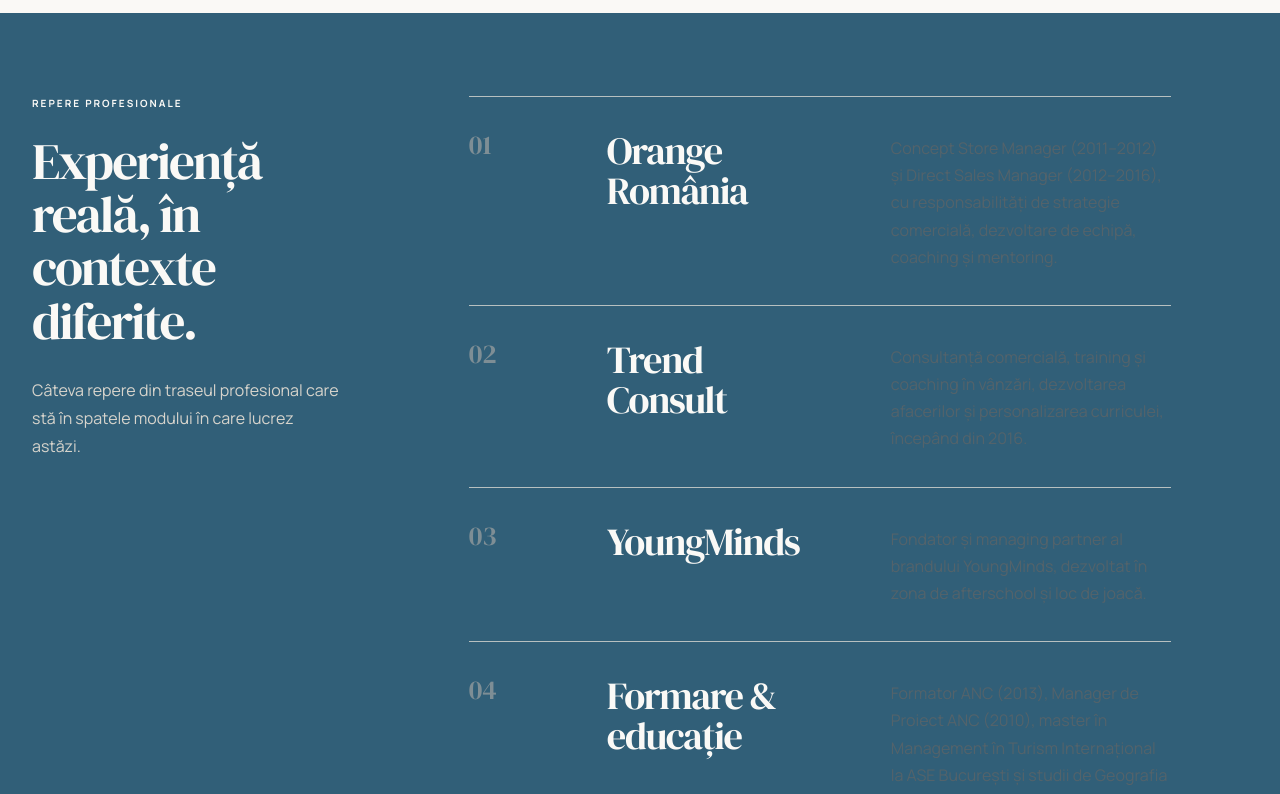
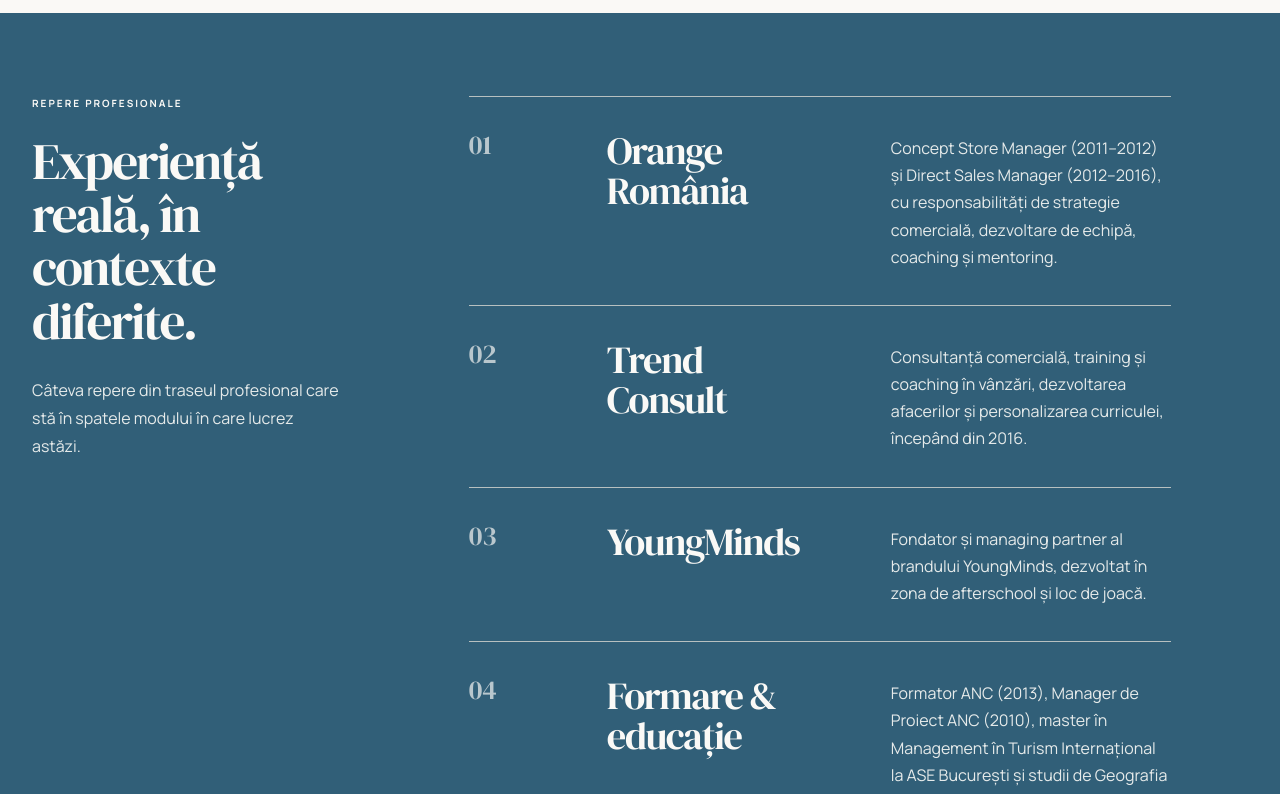
Before and after one commit to ivanovroxana1988-arch/bogdanvizitiu, a Next.js app: page /about in a window 1280 px wide. Shown: the part 3540-4334 px from the top of the page. Built offline with nearby package versions, Linux system fonts and the light colour scheme.

Commit message:
Improve about section text contrast

```diff
--- a/app/about/page.tsx
+++ b/app/about/page.tsx
@@ -71,13 +71,13 @@ export default function About({searchParams}:{searchParams?:{lang?:string}}){
         <div>
           <Eyebrow>{copy.proofEyebrow}</Eyebrow>
           <h2 className={styles.statementSmall}>{copy.proofTitle}</h2>
-          <p style={{color:'#d7d4cc',lineHeight:1.75,marginTop:'28px'}}>{copy.proofIntro}</p>
+          <p style={{color:'rgba(250,249,246,.9)',lineHeight:1.75,marginTop:'28px'}}>{copy.proofIntro}</p>
         </div>
         <div className={styles.processList}>
           {copy.proofItems.map((item,i)=><article className={styles.processRow} key={item.title}>
-            <span className={styles.listIndex}>0{i+1}</span>
-            <h3>{item.title}</h3>
-            <p>{item.description}</p>
+            <span className={styles.listIndex} style={{color:'rgba(250,249,246,.68)'}}>0{i+1}</span>
+            <h3 style={{color:'#faf9f6'}}>{item.title}</h3>
+            <p style={{color:'rgba(250,249,246,.9)'}}>{item.description}</p>
           </article>)}
         </div>
       </div>
```
